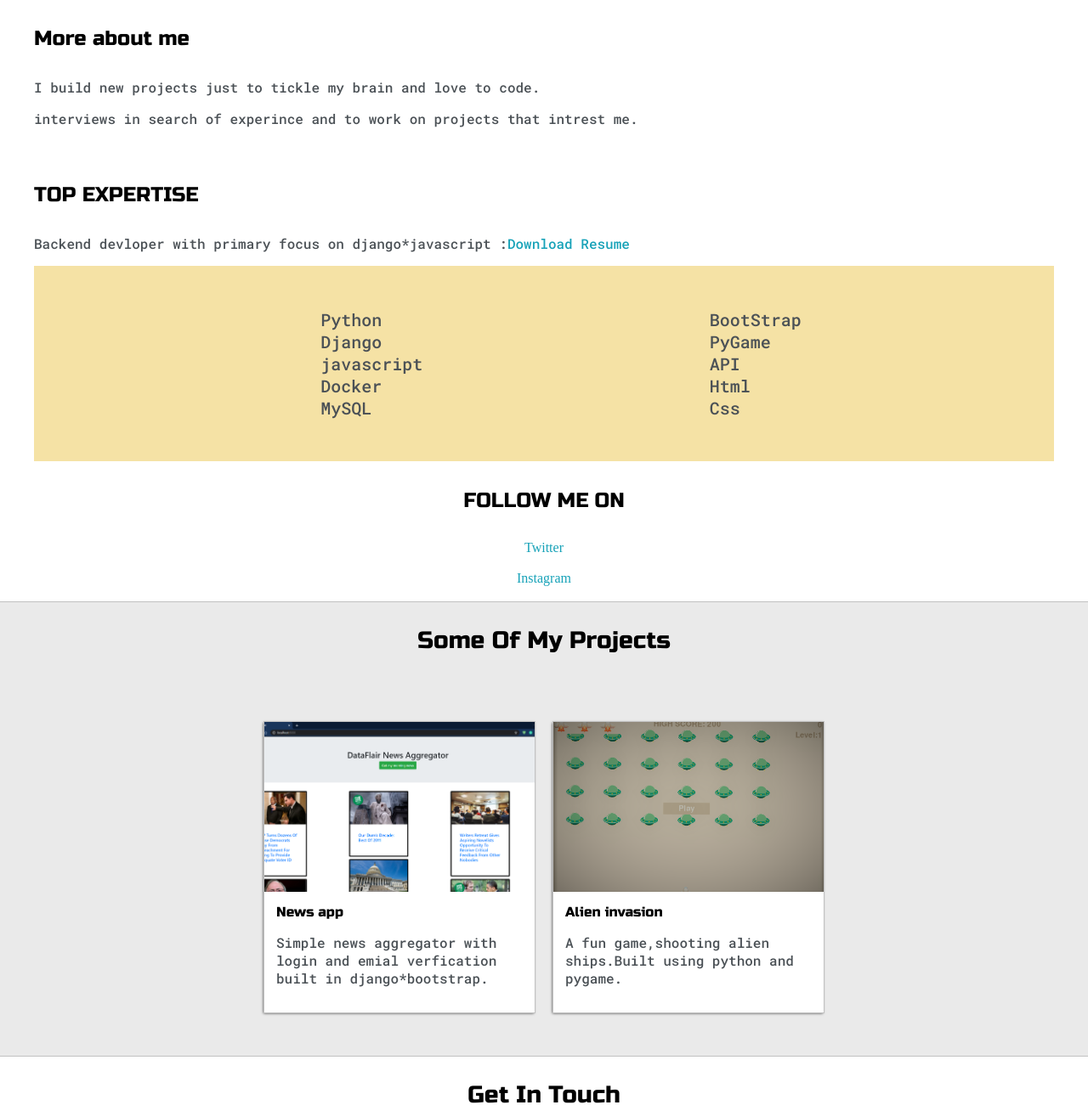
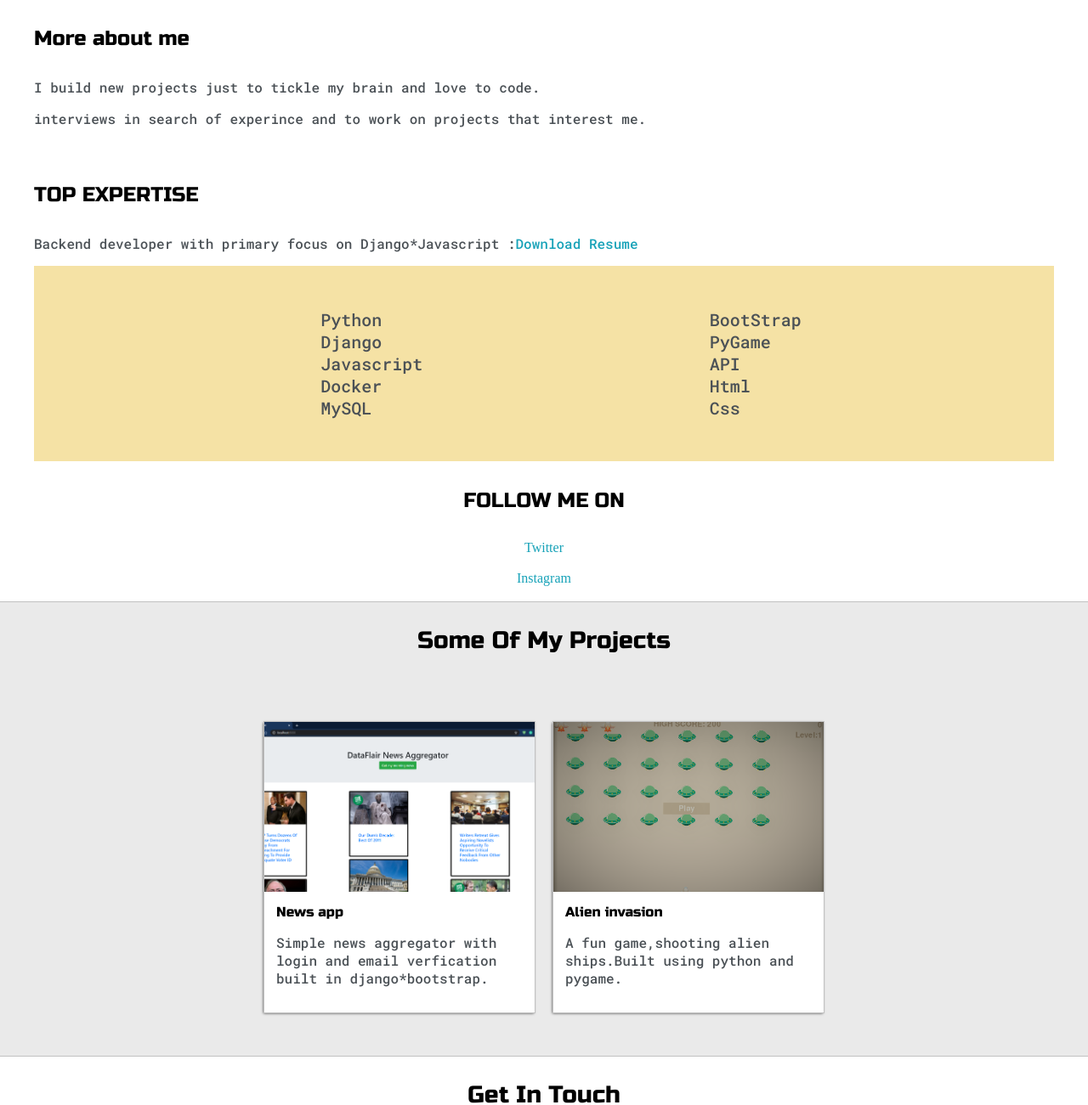
Before and after one commit to Aman7426/Resume, a plain HTML site: page index.html in a window 1280 px wide. Shown: the part 630-1931 px from the top of the page at 85% size. Drawn offline with Linux system fonts and the light colour scheme; a web font is replaced by a local one.

Commit message:
SPELL commit

```diff
--- a/index.html
+++ b/index.html
@@ -72,18 +72,18 @@
                 <div class="about-me">
                     <h4>More about me</h4>
                     <p>I build new projects just to tickle my brain and love to code.
-                    <p> interviews in search of experince and to work on projects that intrest me. </p>
+                    <p> interviews in search of experince and to work on projects that interest me. </p>
 
                     <br>
                     <h4>TOP EXPERTISE</h4>
-                    <P>Backend devloper with primary focus on django*javascript
+                    <P>Backend developer with primary focus on Django*Javascript
                         :<a target="_blank" href="resume.pdf">Download Resume</a>
                     </P>
                     <div id="skills">
                         <ul>
                             <li>Python</li>
                             <li>Django</li>
-                            <li>javascript</li>
+                            <li>Javascript</li>
                             <li>Docker</li>
                             <li>MySQL</li>
                         </ul>
@@ -121,7 +121,7 @@
                     <img class="thumbnail" src="images/project1.png" alt="">
                     <div class="post-preview">
                         <h6 class="post-title">News app</h6>
-                        <p class="post-intro">Simple news aggregator with login and emial verfication built in
+                        <p class="post-intro">Simple news aggregator with login and email verfication built in
                             django*bootstrap. </p>
                     </div>
                 </div>
```
